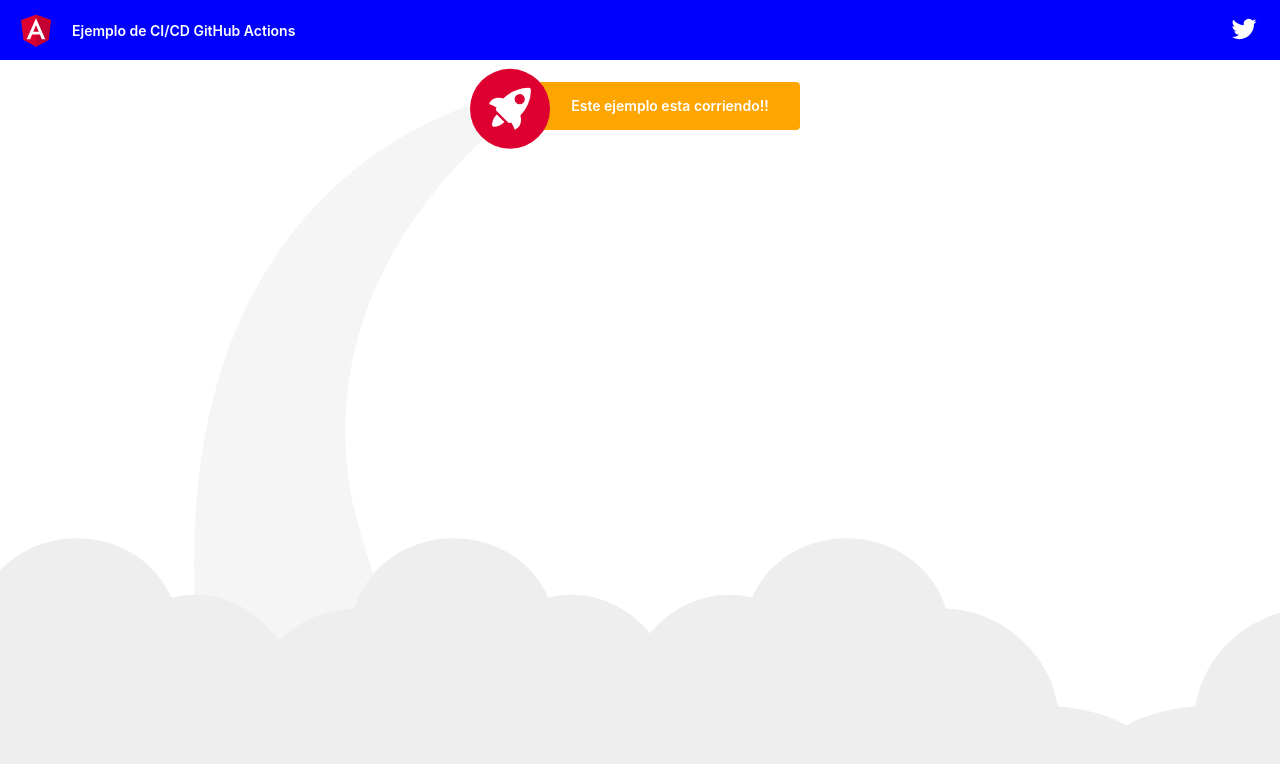
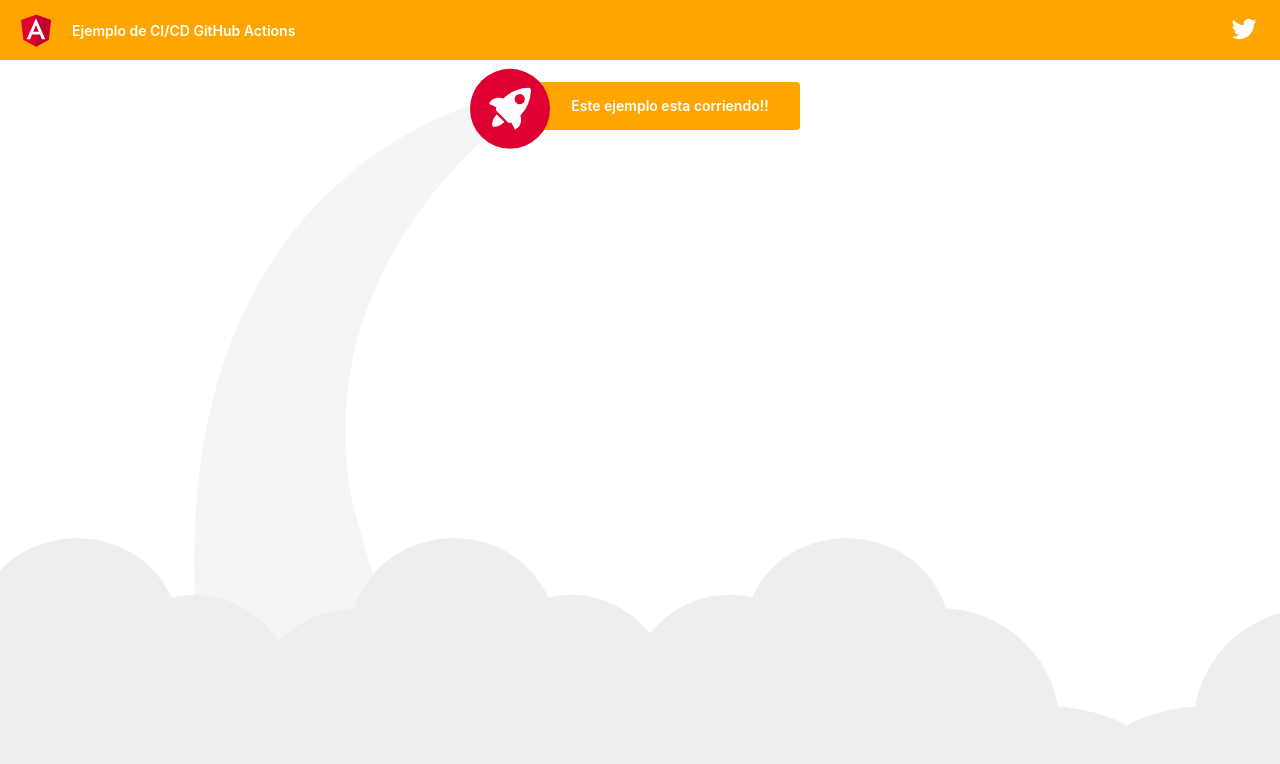
Before and after one commit to hsosa651/example, an Angular app: page / in a window 1280 px wide. Shown: the top 764 px of the page. Built offline with nearby package versions, Linux system fonts and the light colour scheme.

Commit message:
Test Banorte header a color naranja

```diff
--- a/src/app/app.component.html
+++ b/src/app/app.component.html
@@ -42,7 +42,7 @@
     height: 60px;
     display: flex;
     align-items: center;
-    background-color: blue;
+    background-color: orange;
     color: white;
     font-weight: 600;
   }
```
